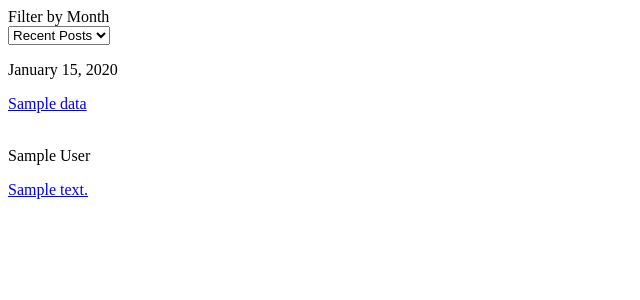
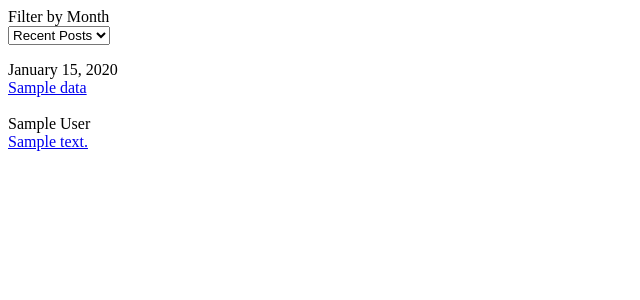
Before and after one commit to tyler-griffin/Webflow-CMS-Integration-Files, a PHP site: template site/views/frontend/blocks/amsd/templates/amsd_news.php in a window 1280 px wide. Shown: the top 300 px of the page, without its empty margins (0-640 px from the left). Run offline with PHP 8.4, Linux system fonts and the light colour scheme; the template is opened without the code that fills it: most values are stand-ins (such as "Sample title", 1, 10 or a date in 2020); data that the repository does not hold is empty; grey boxes are pictures that could not be loaded.

Commit message:
remove paragraph tags

```diff
--- a/site/views/frontend/blocks/amsd/templates/amsd_news.php
+++ b/site/views/frontend/blocks/amsd/templates/amsd_news.php
@@ -29,7 +29,7 @@ if($profile) {
 			<div class="amsd-title-text"><?= $ITEM->title ?></div>
 
 			<? if(isset($ITEM->sub_title)) { ?>
-				<p class="amsd-meta-text-profile-page"><?= $ITEM->sub_title ?></p>
+				<div class="amsd-meta-text-profile-page"><?= $ITEM->sub_title ?></div>
 			<? } ?>
 
 		</div>
@@ -138,12 +138,12 @@ if($profile) {
 
 					<div class="amsd-text-wrapper <?= $CLASS_GRID ?>">
 
-						<p class="amsd-meta-text news-meta-text"><?= date("F j, Y", strtotime($ITEM->publish_date)); ?></p>
+						<div class="amsd-meta-text news-meta-text"><?= date("F j, Y", strtotime($ITEM->publish_date)); ?></div>
 
 						<a <? if($link) { ?>href="<?= $link ?>"<? } ?> class="amsd-title-text-link <?= $CLASS_GRID ?>"><?= $ITEM->title ?></a>
 
 						<? if(isset($ITEM->category) || isset($ITEM->author)) { ?>
-							<p class="amsd-description-text grid">
+							<div class="amsd-description-text grid">
 								<? if(isset($ITEM->category)) { ?>
 									<div class="amsd-meta-text-link"><? if($CATEGORY->icon && $CATEGORY->icon != 'null') { ?><span class="amsd-description-text-icon"><i class="<?= $CATEGORY->icon ?>"></i></span> <? } ?><?= $CATEGORY->title ?></div>
 								<? } ?>
@@ -153,7 +153,7 @@ if($profile) {
 								<? if(isset($ITEM->author)) { ?>
 									<div class="amsd-meta-text-link"><span class="amsd-description-text-icon"><i class="fas fa-user"></i></span> <?= $ITEM->author ?></div>
 								<? } ?>
-							</p>
+							</div>
 						<? } ?>
 
 						<? $itemPreviewText = false;
@@ -163,7 +163,7 @@ if($profile) {
 							$itemPreviewText = character_limiter(strip_tags($ITEM->html), 500);
 						}
 						if(isset($itemPreviewText)) { ?>
-							<p class="amsd-description-text <?= $CLASS_GRID ?>"><?= $itemPreviewText ?></p>
+							<div class="amsd-description-text <?= $CLASS_GRID ?>"><?= $itemPreviewText ?></div>
 						<? } ?>
 
 
--- a/site/views/frontend/blocks/amsd/templates/amsd_standard.php
+++ b/site/views/frontend/blocks/amsd/templates/amsd_standard.php
@@ -36,7 +36,7 @@ if($profile) {
 			<div class="amsd-title-text"><?= $ITEM->title ?></div>
 
 			<? if(isset($ITEM->sub_title)) { ?>
-				<p class="amsd-meta-text-profile-page"><?= $ITEM->sub_title ?></p>
+				<div class="amsd-meta-text-profile-page"><?= $ITEM->sub_title ?></div>
 			<? } ?>
 
 			<? if(isset($ITEM->email) || isset($ITEM->phone)) { ?>
@@ -165,7 +165,7 @@ if($profile) {
 									<a <? if($link) { ?>href="<?= $link ?>"<? } ?> class="amsd-title-text-link <?= $CLASS_GRID ?> <?= $CLASS_STAFF ?>"><?= $ITEM->title ?></a>
 
 									<? if(isset($ITEM->sub_title)) { ?>
-										<p class="amsd-meta-text <?= $CLASS_GRID ?> <?= $CLASS_STAFF ?>"><?= $ITEM->sub_title ?></p>
+										<div class="amsd-meta-text <?= $CLASS_GRID ?> <?= $CLASS_STAFF ?>"><?= $ITEM->sub_title ?></div>
 									<? } ?>
 
 									<? if(isset($ITEM->email) || isset($ITEM->phone)) { ?>
@@ -194,7 +194,7 @@ if($profile) {
 										}
 									}
 									if($itemPreviewText) { ?>
-										<p class="amsd-description-text <?= $CLASS_GRID ?> <?= $CLASS_STAFF ?>"><?= $itemPreviewText ?></p>
+										<div class="amsd-description-text <?= $CLASS_GRID ?> <?= $CLASS_STAFF ?>"><?= $itemPreviewText ?></div>
 									<? } ?>
 
 									<? if($link) { ?>
```
